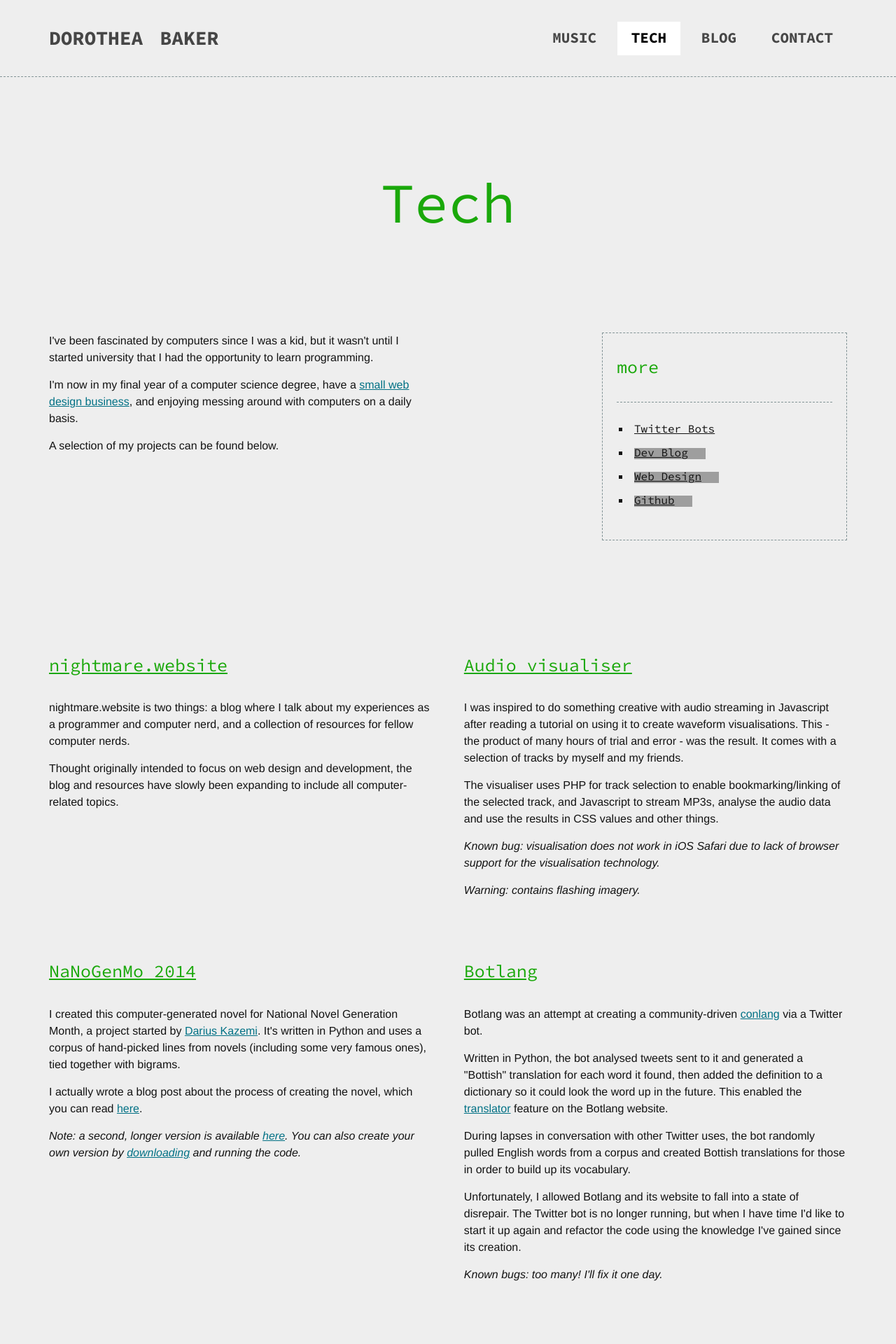
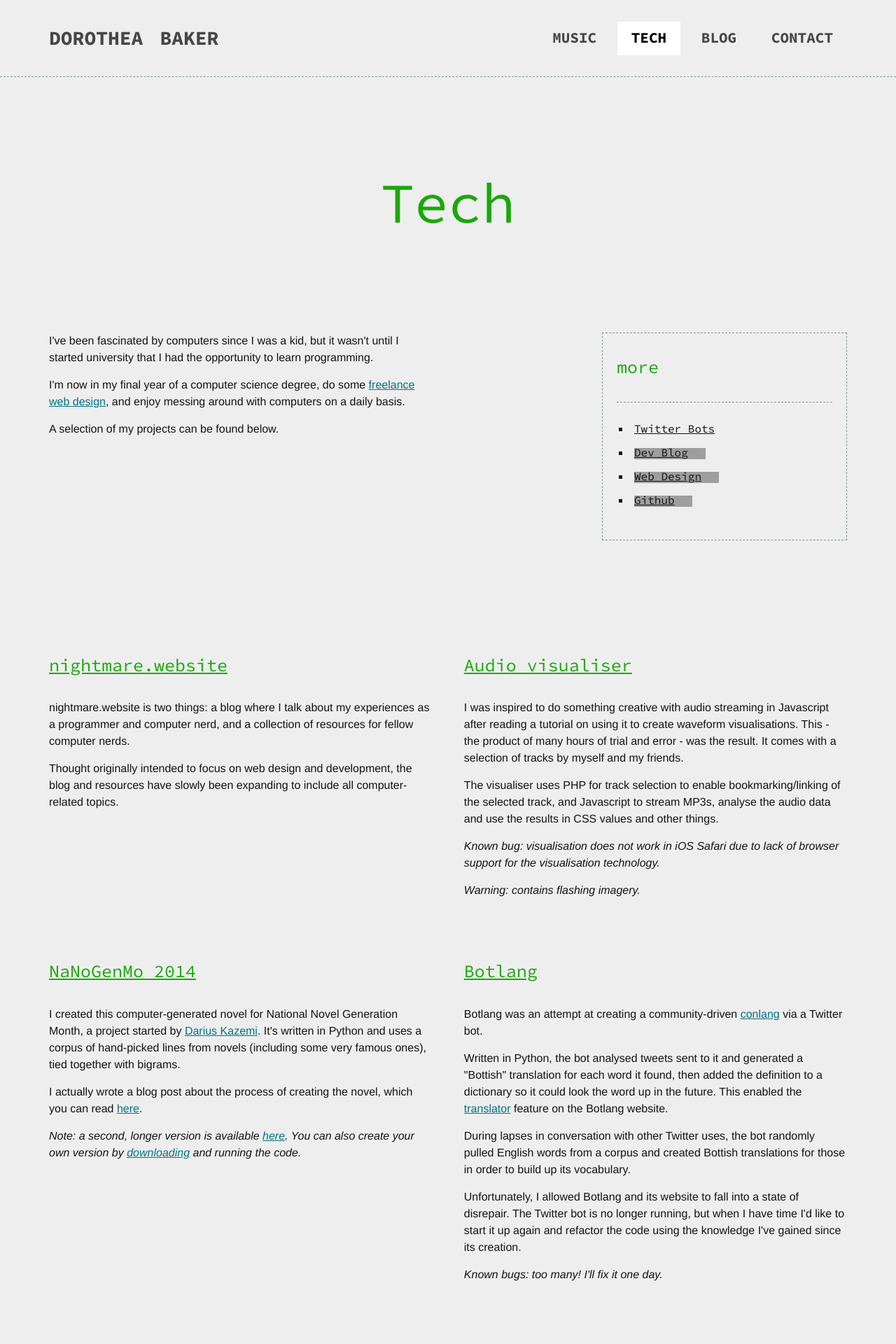
Before and after one commit to d-baker/navsite, a Jekyll site: the page built from tech.html, in a window 1280 px wide. Shown: the top 1920 px of the page at 70% size. Built offline with Jekyll 4.4.1, drawn with Linux system fonts in a browser that asks for light colours; nearby versions of some CDN libraries; comment, search, counter and statistics services are not loaded; grey boxes are pictures that could not be loaded.

Commit message:
update web design blurb on tech page

```diff
--- a/css/main.scss
+++ b/css/main.scss
@@ -76,6 +76,7 @@ h1.headline {
     text-align: center;
     font-size: 8vw;
     margin: 15vw 0;
+    line-height: 2em;
 }
 
 h1.pg-title {
--- a/tech.html
+++ b/tech.html
@@ -17,7 +17,7 @@ permalink: /tech/
 
 <div class="wide textblock col1">
     <p>I've been fascinated by computers since I was a kid, but it wasn't until I started university that I had the opportunity to learn programming.</p>
-    <p>I'm now in my final year of a computer science degree, have a <a href="http://lunawebdesign.com.au/">small web design business</a>, and enjoying messing around with computers on a daily basis.
+    <p>I'm now in my final year of a computer science degree, do some <a href="http://lunawebdesign.com.au/">freelance web design</a>, and enjoy messing around with computers on a daily basis.
     </p>
     <p>A selection of my projects can be found below.</p>
 </div>
```
